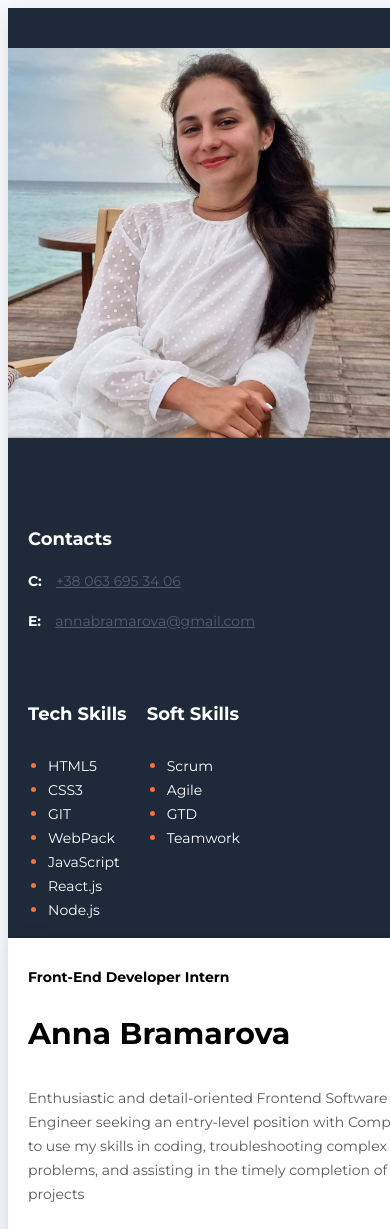
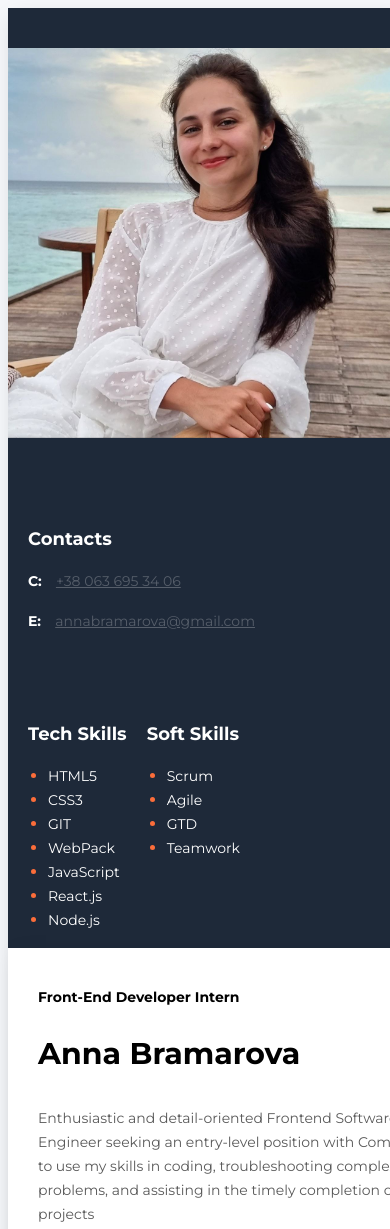
Before and after one commit to annabramarova/resume, a plain HTML site: page index.html in a window 390 px wide. Shown: the top 1229 px of the page. Drawn offline with Linux system fonts and the light colour scheme.

Commit message:
last for today

```diff
--- a/styles/styles.css
+++ b/styles/styles.css
@@ -281,11 +281,10 @@ body {
     }
 
     .wrapper {
-    display: flex;
     flex-direction: column;
     width: 100%;
     margin: 0 auto;
-  }
+}
 
     .photo {
         width: 50%;
@@ -294,7 +293,6 @@ body {
 
     .sidebar {
         display: flex;
-        flex-direction: column;
         width: 100%;
     }
 
@@ -303,7 +301,7 @@ body {
     }
 
     .main-content {
-        padding: 20px 20px;
+        padding: 30px;
         max-width: 900px;
         width: 100%;
         margin: 0 auto;
@@ -315,25 +313,18 @@ body {
     margin: 0 auto;}
 
     .contacts {
-        flex-direction: column;
         margin-top: 0;
         margin-left: 20px;
         margin-right: 20px;
     }
 
     .tech-skills {
-        display: flex;
-        flex-direction: column;
-        margin-top: 0;
         margin-top: 20;
         margin-left: 20px;
         margin-right: 0;
     }
 
     .soft-skills {
-        display: flex;
-        flex-direction: column;
-        margin-top: 0;
         margin-top: 20;
         margin-left: 20px;
         margin-right: 0;
```
